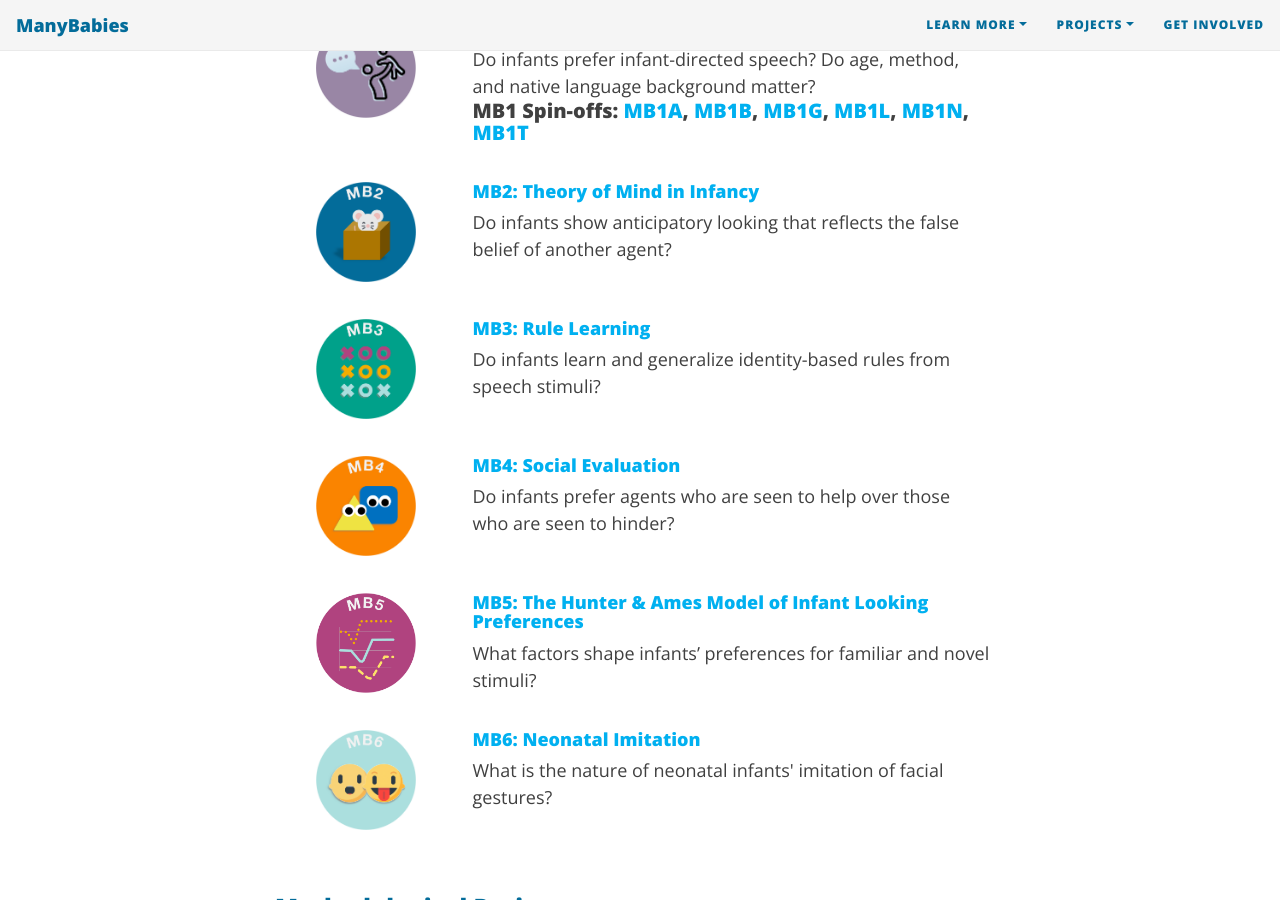
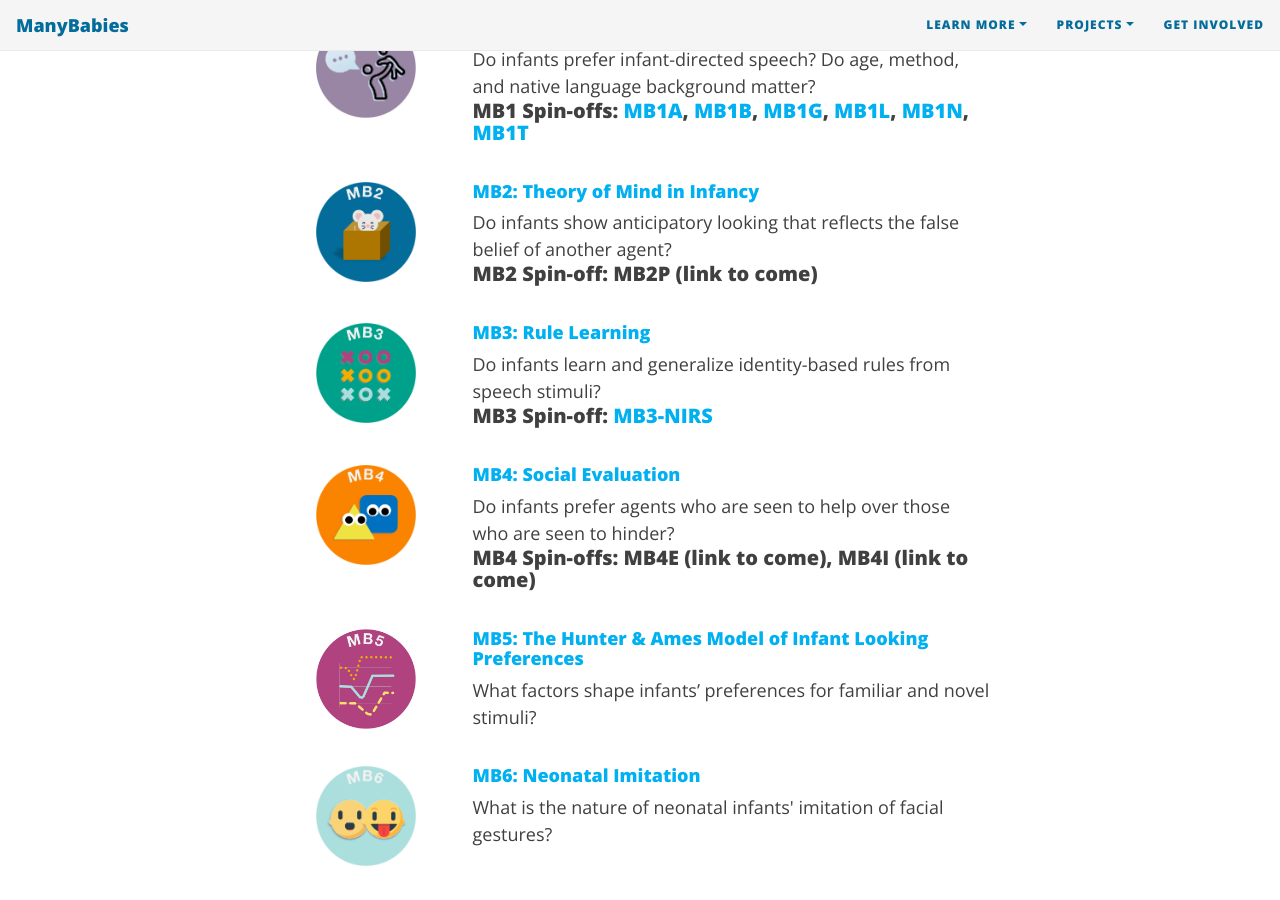
Before and after one commit to manybabies/manybabies.github.io, a Jekyll site: the page built from index.md, in a window 1280 px wide and 900 px high, scrolled down 1288 px. Built offline with Jekyll 4.4.1, drawn with Linux system fonts in a browser that asks for light colours; nearby versions of some CDN libraries; some web fonts are replaced.

Commit message:
Update index.md

```diff
--- a/index.md
+++ b/index.md
@@ -68,6 +68,7 @@
       <div class="col-sm-9">
         <h4><a href="{{site.baseurl}}{% link MB2.md %}">MB2: Theory of Mind in Infancy</a></h4>
         Do infants show anticipatory looking that reflects the false belief of another agent?
+        <h5>MB2 Spin-off: MB2P (link to come)</h5>
       </div>
     </div>
     <div class="col-sm-12">
@@ -80,6 +81,7 @@
       <div class="col-sm-9">
         <h4><a href="{{site.baseurl}}{% link MB3.md %}">MB3: Rule Learning</a></h4>
         Do infants learn and generalize identity-based rules from speech stimuli?
+        <h5>MB3 Spin-off: <a href="{{site.baseurl}}{% link MB3N.md %}">MB3-NIRS</a></h5>
       </div>
     </div>
     <div class="col-sm-12">
@@ -92,6 +94,7 @@
       <div class="col-sm-9">
         <h4><a href="{{site.baseurl}}{% link MB4.md %}">MB4: Social Evaluation</a></h4>
         Do infants prefer agents who are seen to help over those who are seen to hinder?
+        <h5>MB4 Spin-offs: MB4E (link to come), MB4I (link to come)</h5>
       </div>
     </div>
     <div class="col-sm-12">
```
